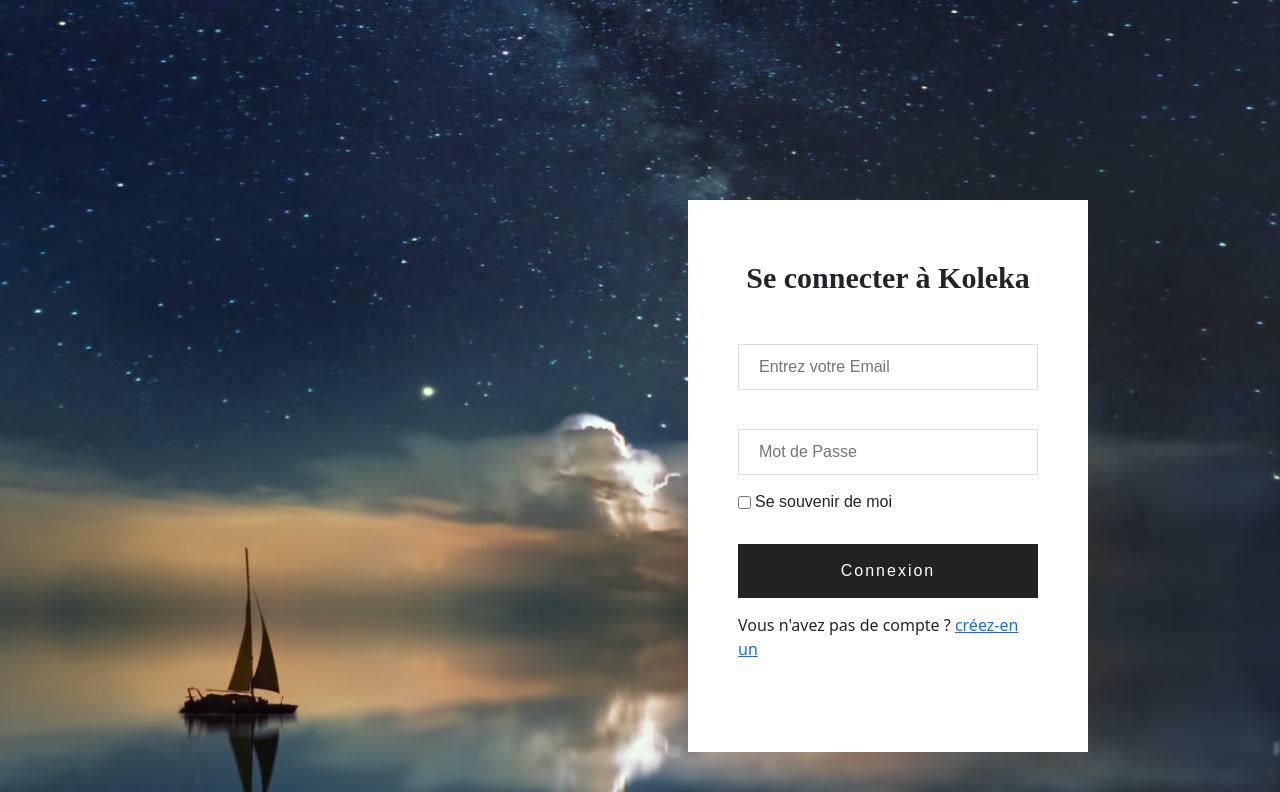
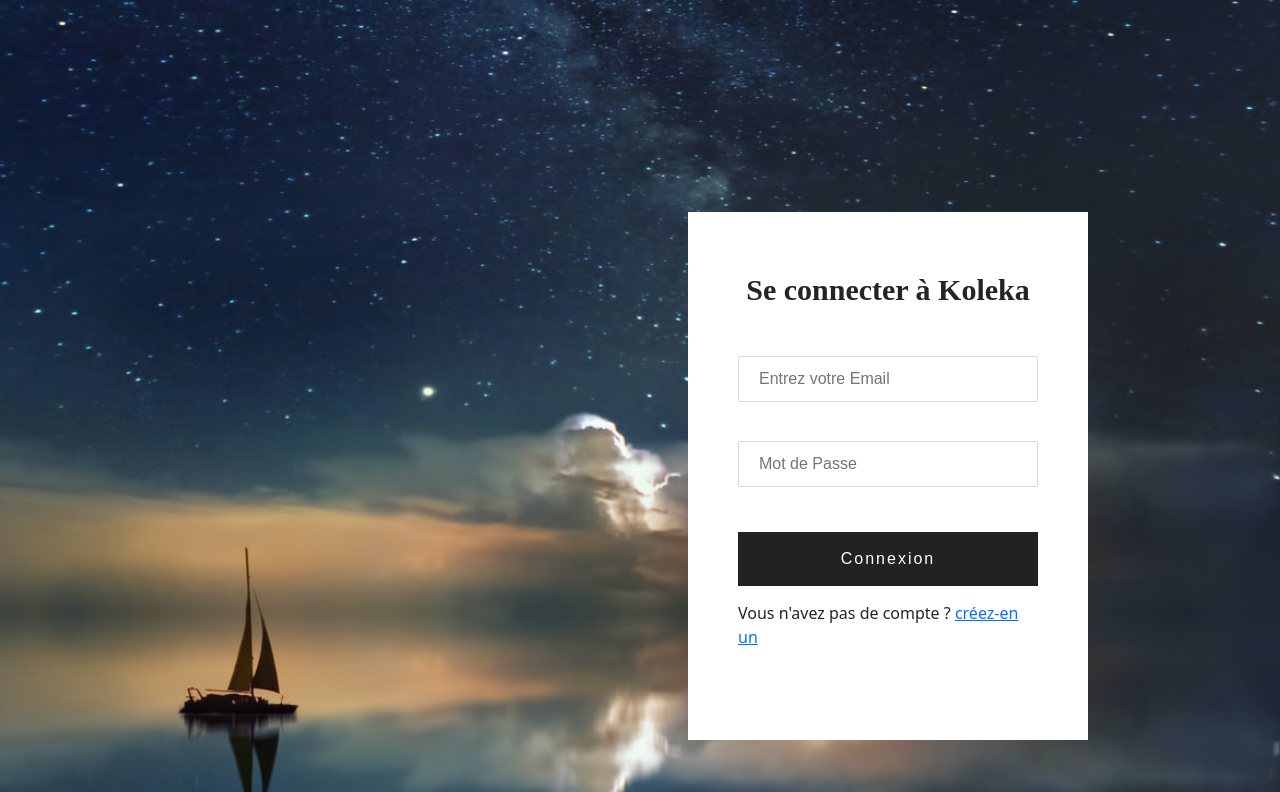
Before and after one commit to ChristopherSaury/koleka-v2, a Symfony app: template templates/login/login.html.twig in a window 1280 px wide. Shown: the part 236-1028 px from the top of the page. Run offline with Twig, Linux system fonts and the light colour scheme; the template is opened without the code that fills it, so the values that code supplies are empty; some libraries are stand-ins or nearby versions; some web fonts are replaced.

Commit message:
form update

```diff
--- a/templates/login/login.html.twig
+++ b/templates/login/login.html.twig
@@ -58,10 +58,6 @@
             <label for="password"></label>
             <input type="password" id="password" name="password" placeholder="Mot de Passe" autocomplete="current-password">
         </div>
-        <div class="rmb-me">
-            <input type="checkbox" id="rmb-me" name="rmb-me">
-            <label for="rmb-me"> Se souvenir de moi </label>
-        </div>
         {#
             Uncomment this section and add a remember_me option below your firewall to activate remember me functionality.
             See https://symfony.com/doc/current/security/remember_me.html
```
